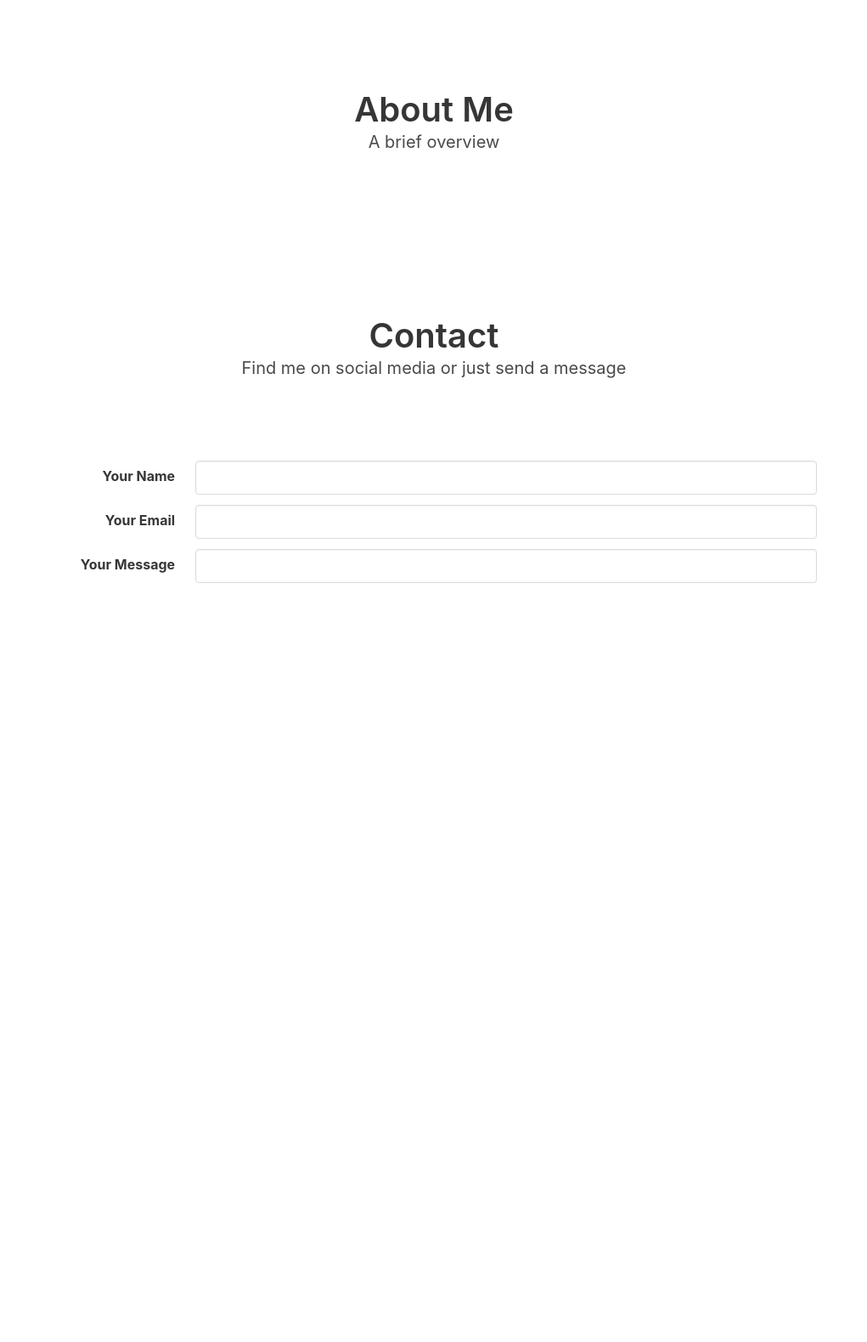
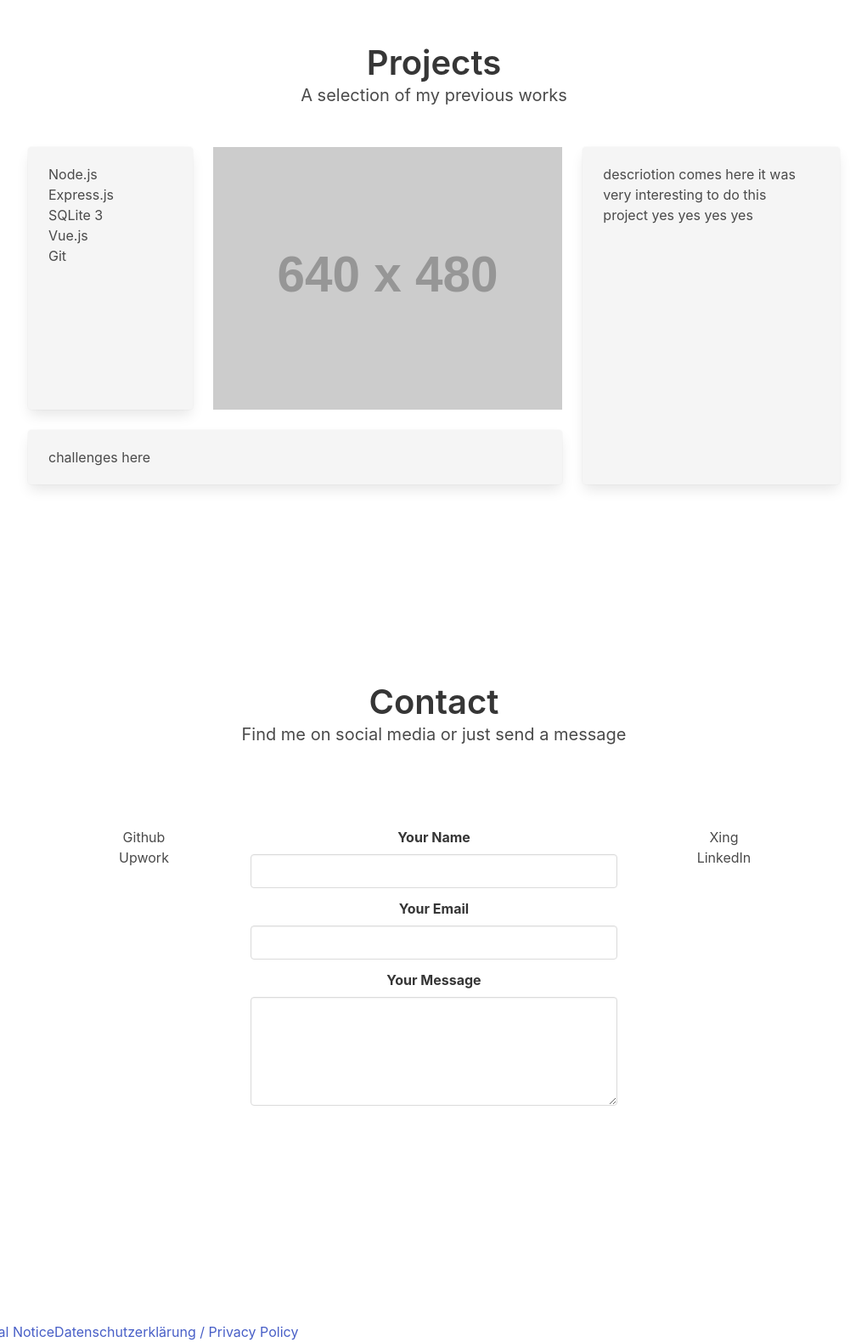
Before and after one commit to meta-morphin/loewe.pm, a website built with webpack: page src/pug/index.pug in a window 1280 px wide. Shown: the part 969-2548 px from the top of the page at 85% size, without its empty margins (129-1150 px from the left). Before the commit the page ends 1751 px from the top, so only its background shows below. Built offline with nearby package versions, Linux system fonts and the light colour scheme; placeholder pictures from the web are drawn by us.

Commit message:
added project grid and footer

```diff
--- /dev/null
+++ b/src/pug/includes/about.pug
@@ -0,0 +1,6 @@
+section#about.section
+    section.hero
+      .hero-body
+        .container.has-text-centered
+          h2.title.is-2 About Me
+          h6.subtitle A brief overview
--- /dev/null
+++ b/src/pug/includes/contact.pug
@@ -0,0 +1,37 @@
+section#contact.section
+    section.hero
+        .hero-body
+          .container.has-text-centered
+            h2.title.is-2 Contact
+            h6.subtitle Find me on social media or just send a message
+    section
+      .columns
+        .column.is-1
+        .column.is-10
+          section.section
+            .columns
+              .column.is-3
+                .container-fluid.has-text-centered
+                  ul
+                    li Github
+                    li Upwork
+              .column.is-6
+                form.has-text-centered
+                  .field
+                    label.label Your Name
+                    p.control
+                      input.input(type="text")
+                  .field
+                    label.label Your Email
+                    p.control
+                      input.input(type="email")
+                  .field
+                    label.label Your Message
+                    p.control
+                      textarea.textarea
+              .column.is-3
+                .container-fluid.has-text-centered
+                  ul
+                    li Xing
+                    li LinkedIn
+        .column.is-1
--- /dev/null
+++ b/src/pug/includes/footer.pug
@@ -0,0 +1,4 @@
+nav.nav
+  .nav-center
+    a.nav-item(href="/impressum.html") Impressum / Legal Notice
+    a.nav-item(href="/datenschutz") Datenschutzerklärung / Privacy Policy
--- /dev/null
+++ b/src/pug/includes/projects.pug
@@ -0,0 +1,30 @@
+section#projects.section
+    section.hero
+      .hero-body
+        .container.has-text-centered
+          h2.title.is-2 Projects
+          h6.subtitle A selection of my previous works
+    section
+      #project-slider-container.container
+        .columns
+          .column.is-1
+          .column.is-10
+            .tile.is-ancestor
+              .tile.is-vertical.is-8
+                .tile
+                  .tile.is-parent.is-4
+                    .tile.is-child.notification.box
+                      ul
+                        li Node.js
+                        li Express.js
+                        li SQLite 3
+                        li Vue.js
+                        li Git
+                  .tile.is-parent.is-vertical
+                    img.is-child.image(src="http://placehold.it/640x480")
+                .tile.is-parent
+                  article.tile.is-child.notification.box challenges here
+              .tile.is-parent.is-4
+                article.is-child.notification.box
+                  | descriotion comes here it was very interesting to do this project yes yes yes yes
+            .column.is-1
--- a/src/pug/index.pug
+++ b/src/pug/index.pug
@@ -8,63 +8,11 @@ body
       a.nav-item
         h1.title Logo
     .nav-center
+      a.nav-item.is-tab(href="#about") About
       a.nav-item.is-tab(href="#projects") Projects
-      a.nav-item.is-tab(href="#about") About
       a.nav-item.is-tab(href="#contact") Contact
     .nav-right
-  section(name="projects").section
-    section.hero
-      .hero-body
-        .container.has-text-centered
-          h2.title.is-2 Projects
-          h6.subtitle A selection of my previous works
-    section.section
-      #project-slider-container.container
-        .columns
-          .column.is-1
-          .column.is-5
-            img(src="http://placehold.it/500x500")
-          .column.is-5
-            |Skills
-            ul
-              li Node.js
-              li Express.js
-              li SQLite 3
-              li Vue.js
-          .column.is-1
-
-        .container-fluid
-          |description
-  section(name="about").section
-    section.hero
-      .hero-body
-        .container.has-text-centered
-          h2.title.is-2 About Me
-          h6.subtitle A brief overview
-  section(name="contact").section
-    section.hero
-        .hero-body
-          .container.has-text-centered
-            h2.title.is-2 Contact
-            h6.subtitle Find me on social media or just send a message
-    section.section
-      .columns
-        .column.is-1
-        .column.is-10
-          form
-            .field.is-horizontal
-              .field-label.is-normal
-                label.label Your Name
-              .field-body
-                input.input(type="text")
-            .field.is-horizontal
-              .field-label.is-normal
-                label.label Your Email
-              .field-body
-                input.input(type="email")
-            .field.is-horizontal
-              .field-label.is-normal
-                label.label Your Message
-              .field-body
-                input.input(type="text")
-        .column.is-1
+  include includes/about.pug
+  include includes/projects.pug
+  include includes/contact.pug
+  include includes/footer.pug
--- a/src/sass/main.scss
+++ b/src/sass/main.scss
@@ -8,3 +8,9 @@ h1 {
 .section {
 
 }
+#contact, #projects, #about {
+  height: 100vh;
+}
+#contact {
+  padding-top: 0;
+}
```
